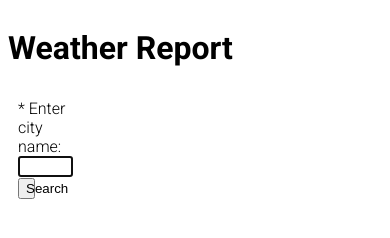
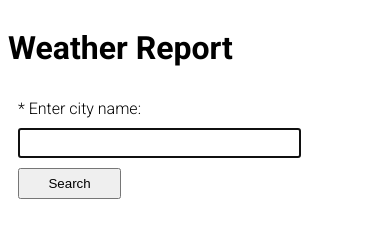
Before and after one commit to erixnL/weatherapp, a plain HTML site: page index.html in a window 390 px wide. Drawn offline with nearby package versions, Linux system fonts and the light colour scheme.

Commit message:
add media queries for medium and small sized screen

```diff
--- a/style.css
+++ b/style.css
@@ -65,3 +65,13 @@ span.error {
 .cityName {
     margin-left: 20px;
 }
+@media screen and (max-width: 1000px) {
+    section#main {
+        width: 100%;
+    }
+}
+@media screen and (max-width: 700px) {
+    section#main {
+        display: block;
+    }
+}
```
